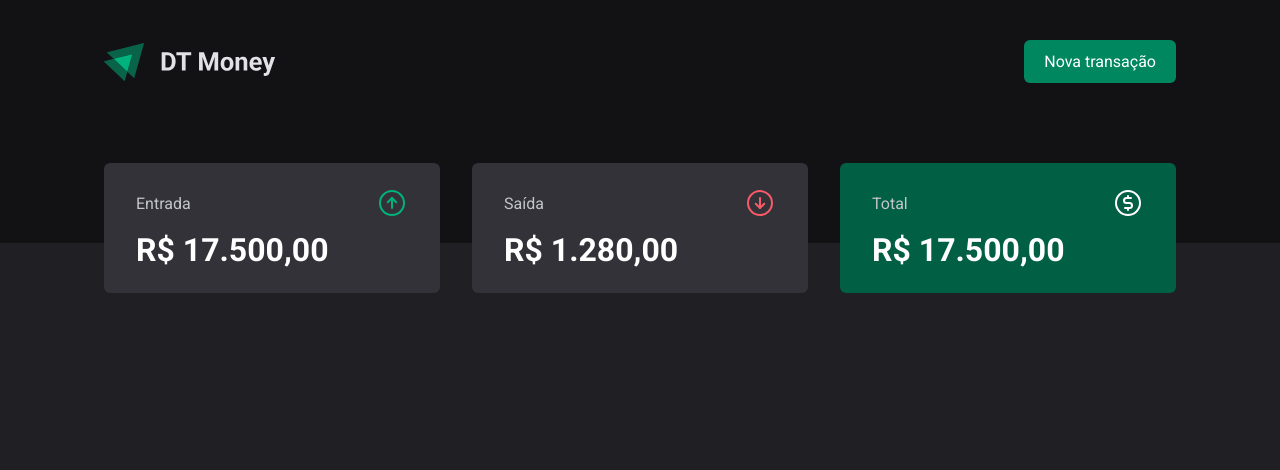
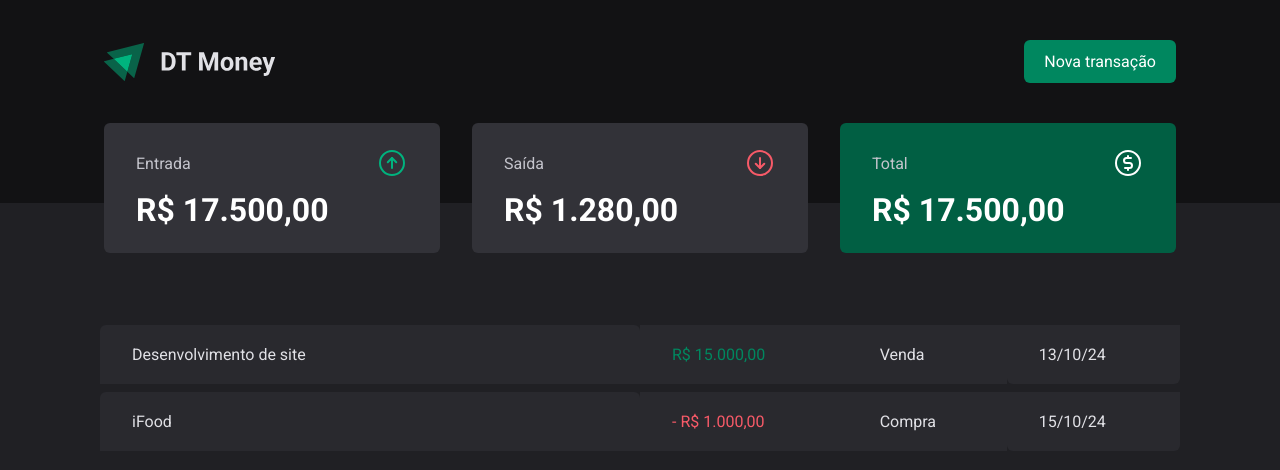
Before and after one commit to wwilliamsantana/dashboard-ig, a React (Vite) app: page / in a window 1280 px wide. Shown: the top 470 px of the page. Built offline with nearby package versions, Linux system fonts and the light colour scheme.

Commit message:
feat: Component Summary table

```diff
--- a/src/components/Header/styles.ts
+++ b/src/components/Header/styles.ts
@@ -2,7 +2,7 @@ import styled from 'styled-components'
 
 export const HeaderContainer = styled.header`
   background-color: ${(props) => props.theme.gray900};
-  padding: 2.5rem 0 10rem;
+  padding: 2.5rem 0 7.5rem;
 `
 
 export const HeaderContent = styled.div`
--- a/src/pages/Transactions/index.tsx
+++ b/src/pages/Transactions/index.tsx
@@ -1,11 +1,39 @@
 import { Header } from '../../components/Header'
 import { Summary } from '../../components/Summary'
+import {
+  PriceHighLight,
+  TransactionTable,
+  TransactionTableContainer,
+} from './styles'
 
 export function Transactions() {
   return (
     <div>
       <Header />
       <Summary />
+
+      <TransactionTableContainer>
+        <TransactionTable>
+          <tbody>
+            <tr>
+              <td width={'50%'}>Desenvolvimento de site</td>
+              <td>
+                <PriceHighLight variant="income">R$ 15.000,00</PriceHighLight>
+              </td>
+              <td>Venda</td>
+              <td>13/10/24</td>
+            </tr>
+            <tr>
+              <td>iFood</td>
+              <td>
+                <PriceHighLight variant="outcome">- R$ 1.000,00</PriceHighLight>
+              </td>
+              <td>Compra</td>
+              <td>15/10/24</td>
+            </tr>
+          </tbody>
+        </TransactionTable>
+      </TransactionTableContainer>
     </div>
   )
 }
--- a/src/pages/Transactions/styles.ts
+++ b/src/pages/Transactions/styles.ts
@@ -0,0 +1,39 @@
+import { styled } from 'styled-components'
+
+export const TransactionTableContainer = styled.main`
+  max-width: 1120px;
+
+  padding: 0 1.25rem;
+  margin: 4rem auto 0;
+`
+
+export const TransactionTable = styled.table`
+  width: 100%;
+  border-collapse: separate;
+  border-spacing: 0 0.5rem;
+
+  td {
+    padding: 1.25rem 2rem;
+    background-color: ${(props) => props.theme.gray700};
+    color: ${(props) => props.theme.gray100};
+
+    &:first-child {
+      border-top-left-radius: 6px;
+      border-top-right-radius: 6px;
+    }
+
+    &:last-child {
+      border-bottom-left-radius: 6px;
+      border-bottom-right-radius: 6px;
+    }
+  }
+`
+
+interface PriceHighLightProps {
+  variant: 'income' | 'outcome'
+}
+
+export const PriceHighLight = styled.span<PriceHighLightProps>`
+  color: ${(props) =>
+    props.variant === 'income' ? props.theme.green500 : props.theme.red300};
+`
```
